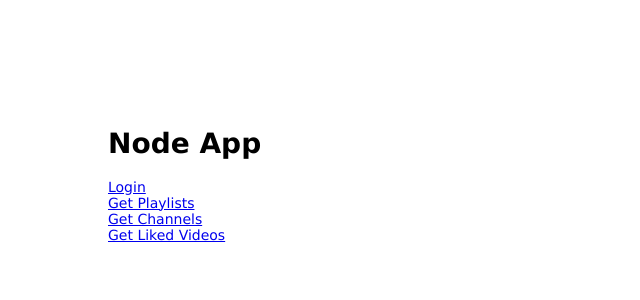
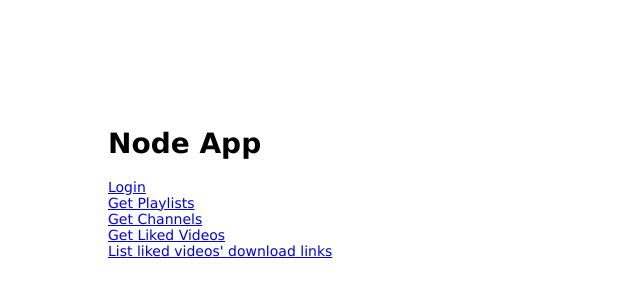
Before and after one commit to Kyohei-us/nodeReactPassport, a Node server app: page / in a window 1280 px wide. Shown: the top 300 px of the page, without its empty margins (0-640 px from the left). Run offline with Node 20, Linux system fonts and the light colour scheme; some libraries are stand-ins or nearby versions.

Commit message:
Add listLiked button

```diff
--- a/src/views/index.html
+++ b/src/views/index.html
@@ -13,6 +13,7 @@
             <a href="/api/youtube/getPlaylists">Get Playlists</a> <br />
             <a href="/api/youtube/getChannels" >Get Channels</a> <br />
             <a href="/api/youtube/getLikedVideos">Get Liked Videos</a> <br />
+            <a href="/api/youtube/listLiked" >List liked videos' download links</a>
         </main>
 
         <!-- Add Users -->
```
